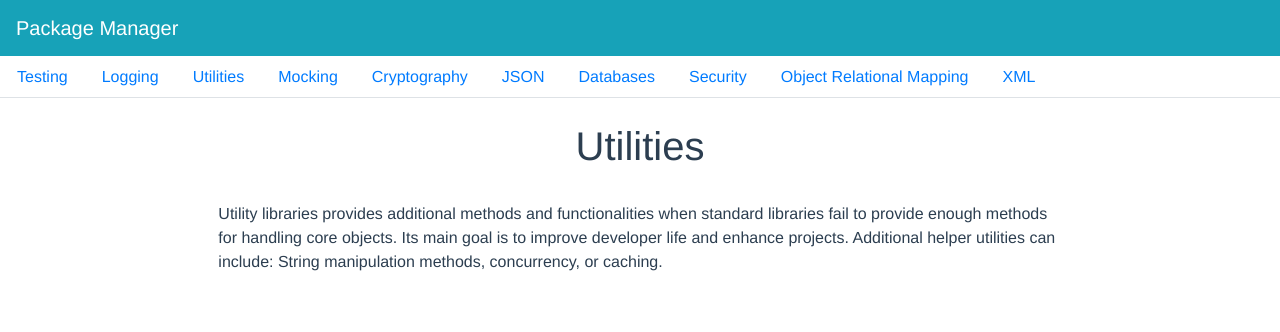
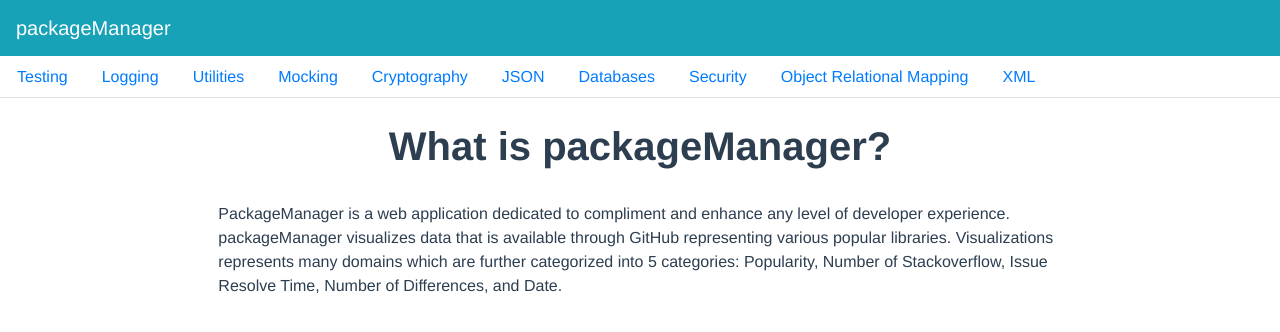
Before and after one commit to erichsueh/GoblinSharksProject3, a Vue app in the folder packageManager/: page /#/ in a window 1280 px wide. Shown: the top 332 px of the page. Built offline with nearby package versions, Linux system fonts and the light colour scheme.

Commit message:
included homepage

```diff
--- a/packageManager/src/components/Home.vue
+++ b/packageManager/src/components/Home.vue
@@ -18,13 +18,18 @@
     <center>
 	    <div>
         <br>
-        <h1>Utilities</h1>
+        <h1><b>What is packageManager?</b></h1>
         <br>
         <b-row>
           <b-col cols="2">
           </b-col>
           <b-col cols="">
-            <p class="homeTxt"> Utility libraries provides additional methods and functionalities when standard libraries fail to provide enough methods for handling core objects. Its main goal is to improve developer life and	enhance projects. Additional helper utilities can include: String manipulation methods, concurrency, or caching. </p>
+            <p class="homeTxt">
+              PackageManager is a web application dedicated to compliment and enhance any level of developer experience.
+              packageManager visualizes data that is available through GitHub representing various popular libraries.
+              Visualizations represents many domains which are further categorized into 5 categories: Popularity,
+              Number of Stackoverflow, Issue Resolve Time, Number of Differences, and Date.
+            </p>
           </b-col>
           <b-col cols="2">
           </b-col>
--- a/packageManager/src/components/Navigationbar.vue
+++ b/packageManager/src/components/Navigationbar.vue
@@ -4,7 +4,7 @@
 
       <b-navbar-toggle target="nav_collapse"></b-navbar-toggle>
 
-      <b-navbar-brand href="#/">Package Manager</b-navbar-brand>
+      <b-navbar-brand href="#/">packageManager</b-navbar-brand>
 
       <b-collapse is-nav id="nav_collapse">
 
```
